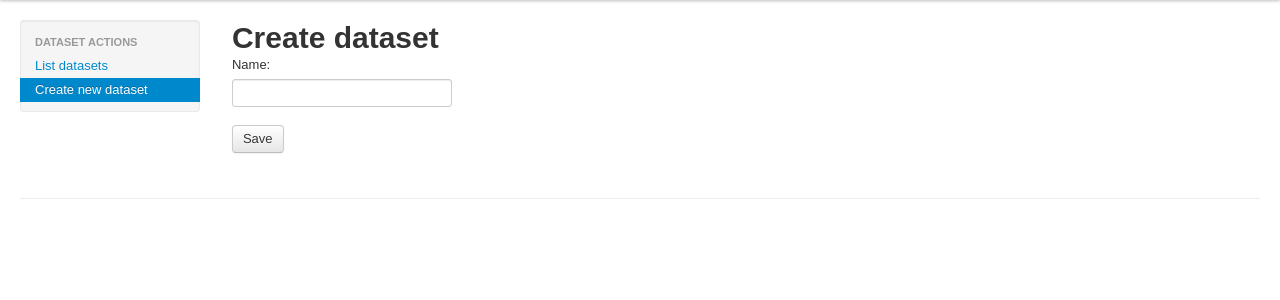
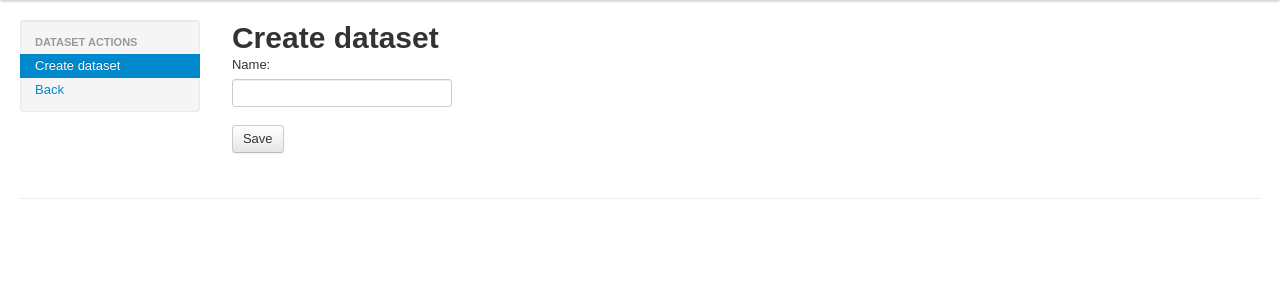
Before and after one commit to rafaelolg/visiondataset, a Django app: page /dataset/create/ in a window 1280 px wide. Shown: the part 40-340 px from the top of the page. Run offline with Django 3.2, Linux system fonts and the light colour scheme; the visitor is signed in with stand-in values (Sample User, id 1); parts of the project's set-up code (start-up, migrations or seed data) failed here and were passed over; some libraries are stand-ins or nearby versions.

```diff
--- a/visiondataset/datasets/templates/datasets/dataset_form.html
+++ b/visiondataset/datasets/templates/datasets/dataset_form.html
@@ -5,8 +5,8 @@
 {%block sidebar%}
 <ul class="nav nav-list">
     <li class="nav-header">{%trans "Dataset actions" %}</li>
-    <li class=""><a href="{% url datasets_dataset_list %}">{%trans "List datasets"%}</a></li>
-    <li class="active"><a href="{% url datasets_dataset_create %}">{%trans "Create new dataset"%}</a></li>
+    <li class="active"><a href="{% url datasets_dataset_create %}">{%trans "Create dataset"%}</a></li>
+    <li class=""><a href="{% url datasets_dataset_list %}">{%trans "Back"%}</a></li>
 </ul>
 {%endblock%}
 
```
